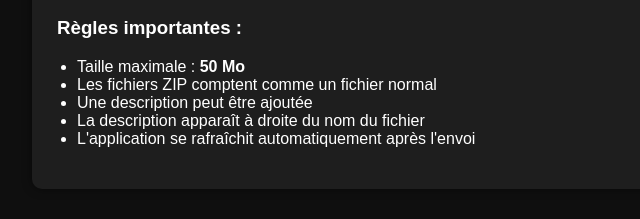
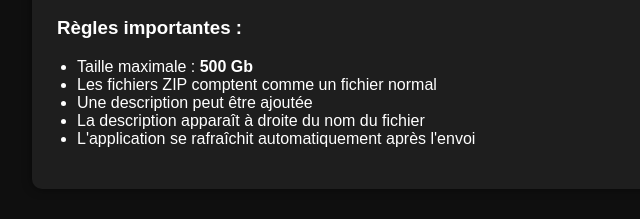
Before and after one commit to editor4001/Mega-wiki, a plain HTML site: page index.html in a window 1280 px wide. Shown: the part 1103-1322 px from the top of the page, 158-798 px from the left. Drawn offline with Linux system fonts and the light colour scheme.

Commit message:
initial commit

```diff
--- a/index.html
+++ b/index.html
@@ -75,7 +75,7 @@ Le bouton <b>Post</b> permet d’envoyer un fichier vers la base de données.
 <h3>Règles importantes :</h3>
 
 <ul>
-<li>Taille maximale : <b>50 Mo</b></li>
+<li>Taille maximale : <b>500 Gb</b></li>
 <li>Les fichiers ZIP comptent comme un fichier normal</li>
 <li>Une description peut être ajoutée</li>
 <li>La description apparaît à droite du nom du fichier</li>
```
